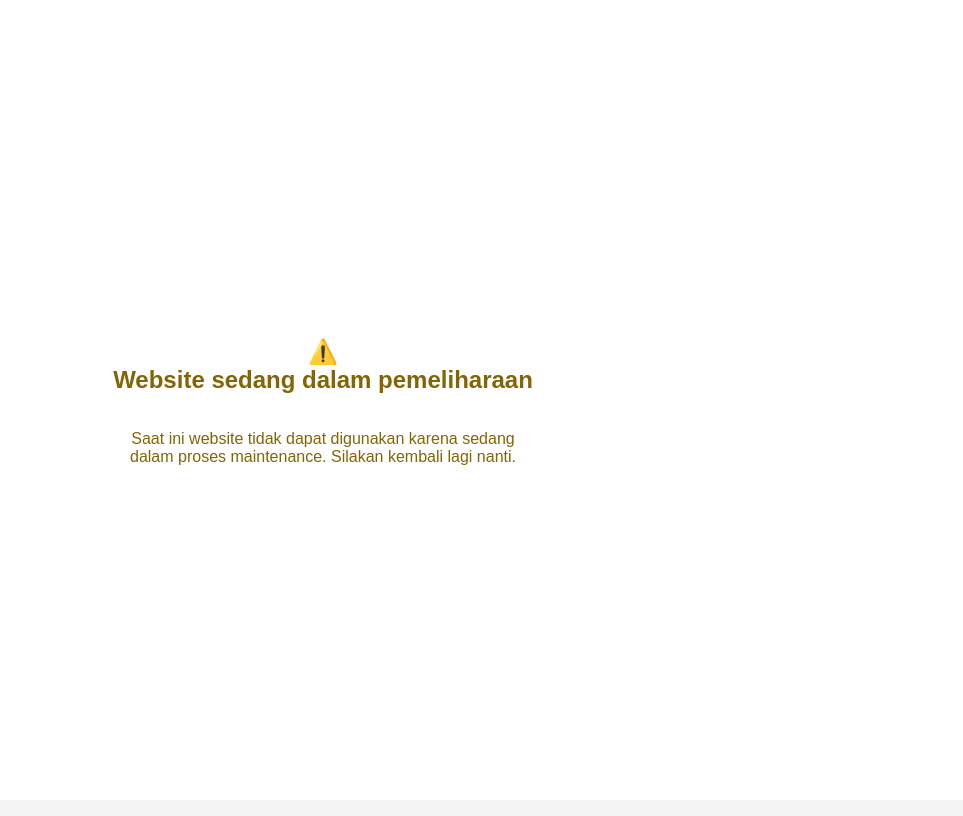
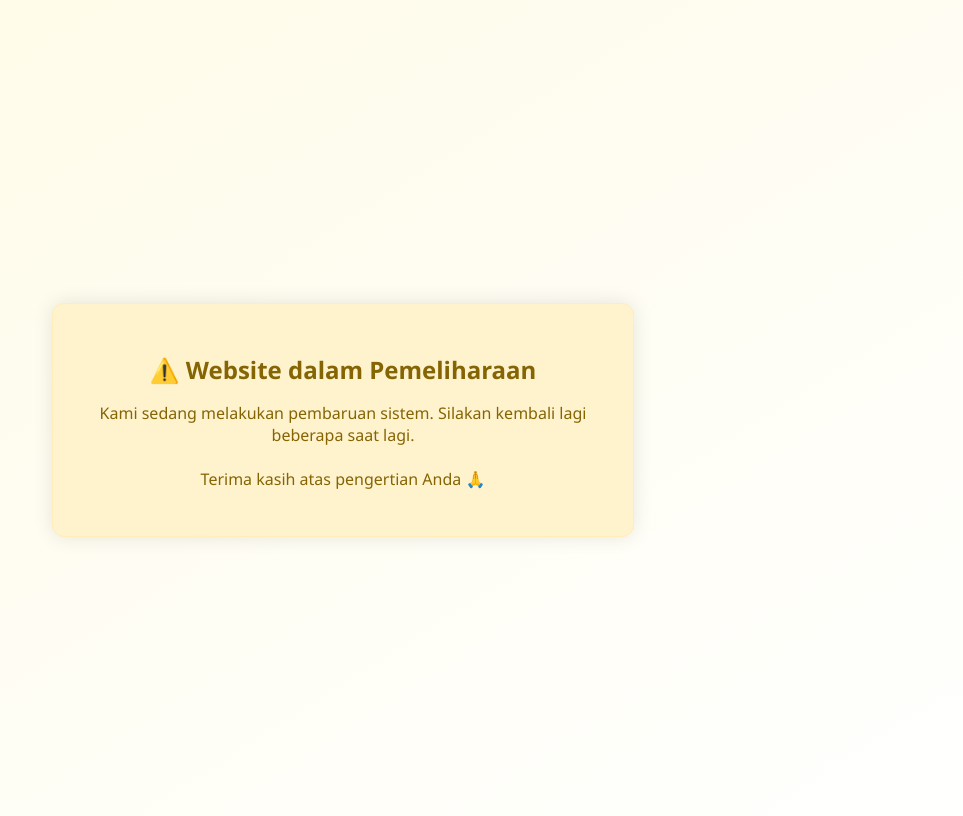
Before and after one commit to rizdfy/Dashboard_toko, a plain HTML site: page index.html in a window 1280 px wide. Shown: the whole page, without its empty margins (317-1280 px from the left). Drawn offline with Linux system fonts and the light colour scheme; no server answers.

Commit message:
Update index.html

```diff
--- a/index.html
+++ b/index.html
@@ -9,11 +9,50 @@
 <body>
 
 
-<!-- Tambahkan ini di bagian <body>, sebelum elemen lainnya -->
-    <div id="maintenance-overlay" style="display: none; position: fixed; top: 0; left: 0; width: 100vw; height: 100vh; background: #ffffff; z-index: 9999; display: flex; justify-content: center; align-items: center; flex-direction: column; text-align: center;">
-        <h2 style="color: #856404;">⚠️ <br> Website sedang dalam pemeliharaan</h2>
-        <p style="color: #856404; max-width: 400px;">Saat ini website tidak dapat digunakan karena sedang dalam proses maintenance. Silakan kembali lagi nanti.</p>
-      </div>
+
+
+<!-- Maintenance Overlay -->
+<div id="maintenance-overlay" style="
+  display: none;
+  position: fixed;
+  top: 0; left: 0;
+  width: 100vw; height: 100vh;
+  background: linear-gradient(to bottom right, #fffbe6, #fff);
+  z-index: 9999;
+  display: flex;
+  justify-content: center;
+  align-items: center;
+  flex-direction: column;
+  text-align: center;
+  padding: 20px;
+  font-family: 'Segoe UI', Tahoma, Geneva, Verdana, sans-serif;
+  animation: fadeIn 0.6s ease-in-out;
+">
+  <div style="
+    background: #fff3cd;
+    border: 1px solid #ffeeba;
+    padding: 30px 40px;
+    border-radius: 12px;
+    box-shadow: 0 0 20px rgba(0,0,0,0.1);
+    max-width: 500px;
+  ">
+    <h2 style="color: #856404; margin-bottom: 15px; font-size: 24px;">⚠️ Website dalam Pemeliharaan</h2>
+    <p style="color: #856404; font-size: 16px;">
+      Kami sedang melakukan pembaruan sistem. Silakan kembali lagi beberapa saat lagi.<br><br>
+      Terima kasih atas pengertian Anda 🙏
+    </p>
+  </div>
+</div>
+
+<style>
+  @keyframes fadeIn {
+    from { opacity: 0; }
+    to { opacity: 1; }
+  }
+</style>
+
+
+
 
 
 
```
